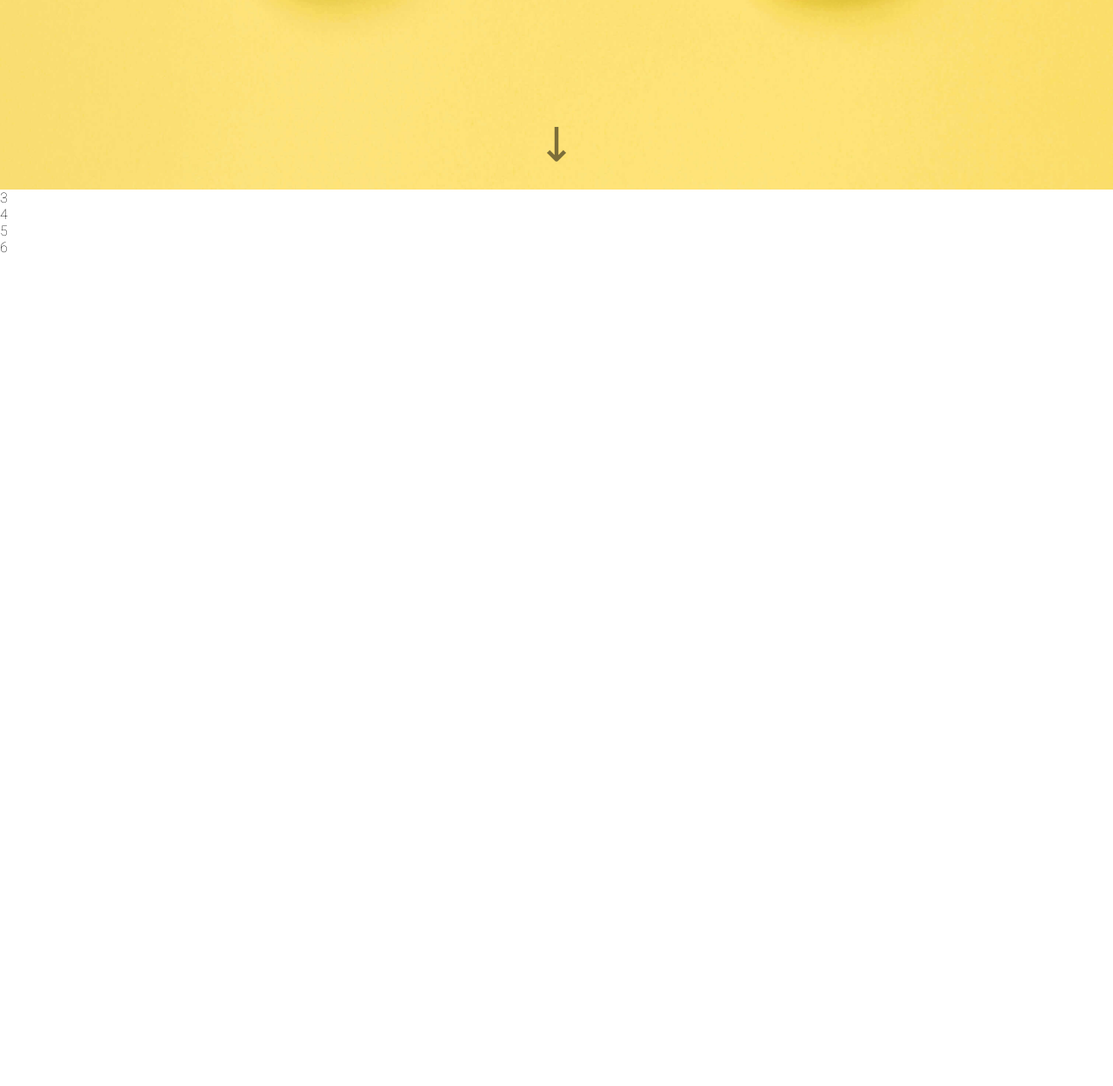
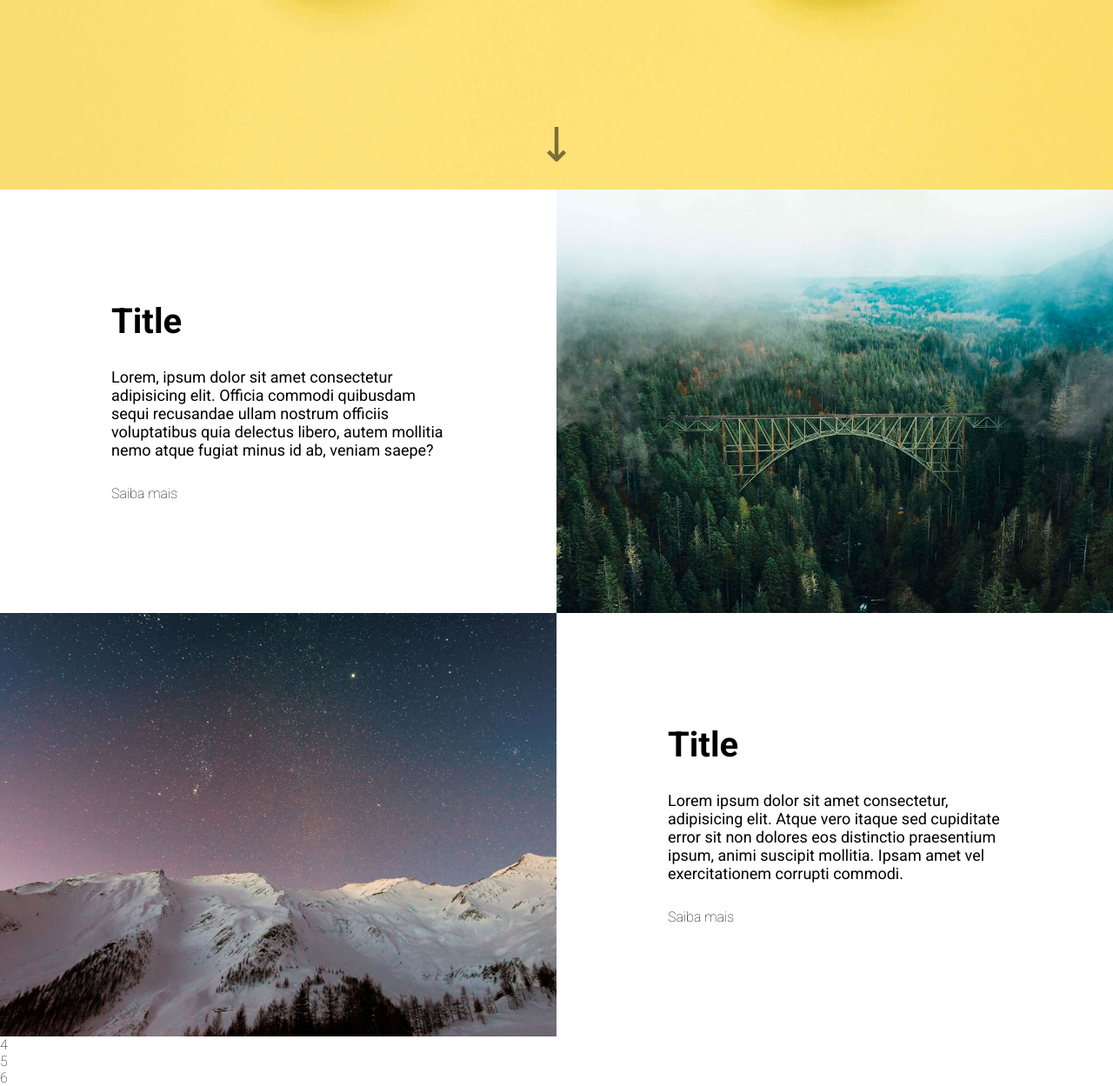
Before and after one commit to Reed0ne/landing-page-agenciaXYZ, a plain HTML site: page index.html in a window 1280 px wide. Shown: the part 569-1818 px from the top of the page at 87% size. Before the commit the page ends 863 px from the top, so only its background shows below. Drawn offline with Linux system fonts and the light colour scheme.

Commit message:
create section about

```diff
--- a/index.html
+++ b/index.html
@@ -44,7 +44,20 @@
     <section class="hero">
         <h2>We make cool things</h2>
     </section>
-    <section class="about">3</section>
+    <section class="about">
+        <div class="item">
+            <h3>Title</h3>
+            <p>Lorem, ipsum dolor sit amet consectetur adipisicing elit. Officia commodi quibusdam sequi recusandae ullam nostrum officiis voluptatibus quia delectus libero, autem mollitia nemo atque fugiat minus id ab, veniam saepe?</p>
+            <a href="" class="btn-know-more">Saiba mais</a>
+        </div>
+        <div class="image right"></div>
+        <div class="image left"></div>
+        <div class="item">
+            <h3>Title</h3>
+            <p>Lorem ipsum dolor sit amet consectetur, adipisicing elit. Atque vero itaque sed cupiditate error sit non dolores eos distinctio praesentium ipsum, animi suscipit mollitia. Ipsam amet vel exercitationem corrupti commodi.</p>
+            <a href="" class="btn-know-more">Saiba mais</a>
+        </div>
+    </section>
     <section class="services">4</section>
     <section class="projects">5</section>
     <footer class="footer">6</footer>
--- a/src/css/style.css
+++ b/src/css/style.css
@@ -70,7 +70,7 @@ body{
     animation: downArrow 0.6s infinite alternate ease-in-out;
 }
 
-@-webkit-keyframes downArrow {
+@keyframes downArrow {
     0% { -webkit-transform: translateY(0); opacity: 0.4;}
     100% { -webkit-transform: translateY(0.8em); opacity: 0.9;}
 }
@@ -88,6 +88,65 @@ body{
 
 .about{
     grid-area: about;
+    display: grid;
+    grid-template-columns: 1fr 1fr;
+    background-color: white;
+    max-width: var(--max-width-size);
+    margin: 0 auto;
+}
+
+.about .item{
+    padding: 20%;
+    display: flex;
+    flex-direction: column;
+    justify-content: center;
+    align-content: center;
+}
+
+.about .item h3{
+    font-weight: 700;
+    font-size: 4rem;
+}
+
+.about .item p{
+    font-size: 1.8rem;
+    margin: 30px 0;
+    font-weight: 400;
+}
+
+.about .item .btn-know-more{
+    font-size: 1.6rem;
+    align-self: flex-start;
+}
+
+.about .item .btn-know-more:hover{
+    font-weight: 700;
+}
+
+.about .image {
+    height: 100%;
+    width: 100%;
+}
+
+.about .image.right{
+    background: url(../images/bridge.jpg) center center no-repeat;
+    background-size: cover;
+}
+
+.about .image.left{
+    background: url(../images/sky.jpg) center center no-repeat;
+    background-size: cover;
+}
+
+@media (max-width: 425px) {
+    .about .item{
+        text-align: center;
+    }
+
+    .about{
+        grid-template-columns: 1fr;
+        grid-template-rows: repeat(4,1fr);
+    }
 }
 
 /* SERVICES */
```
